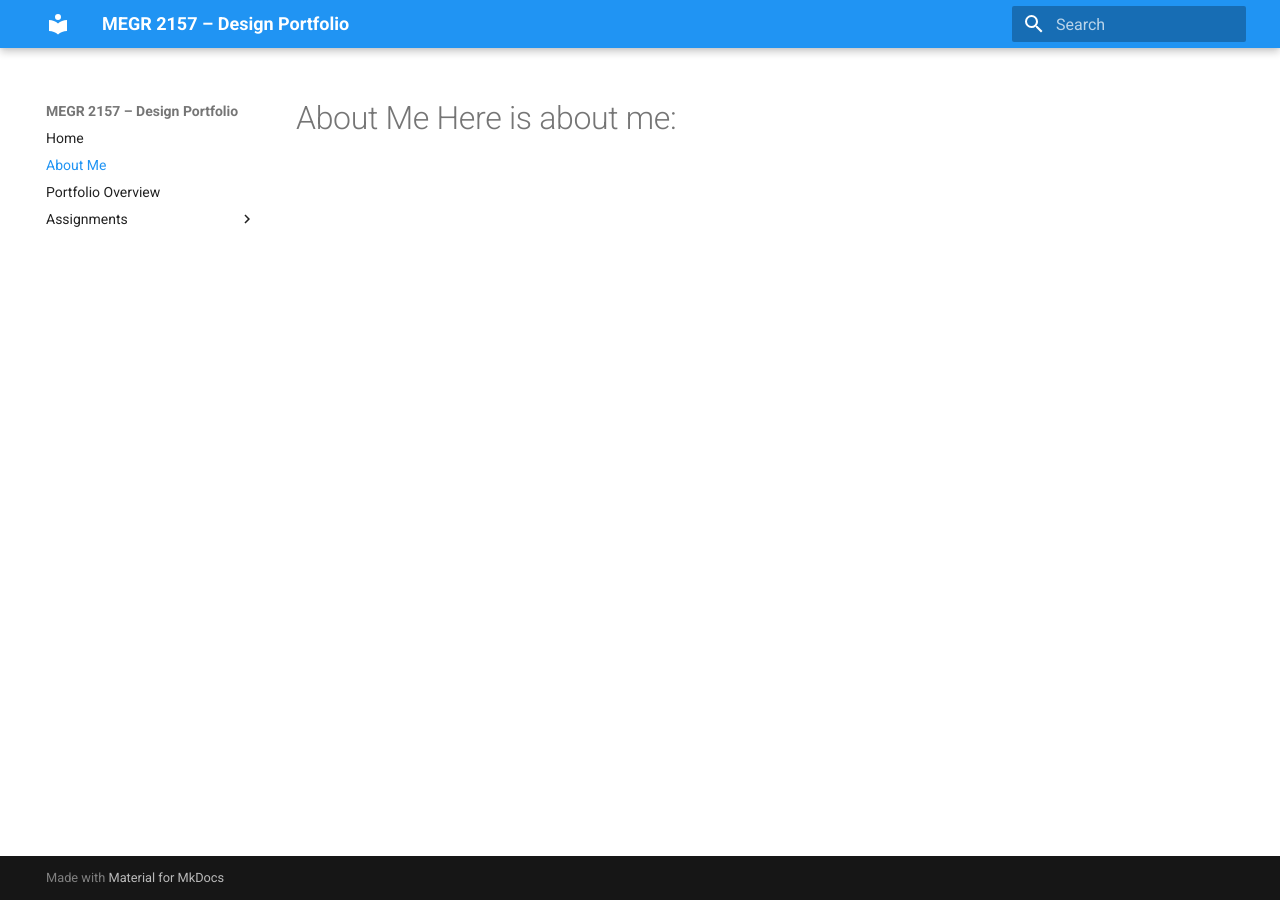
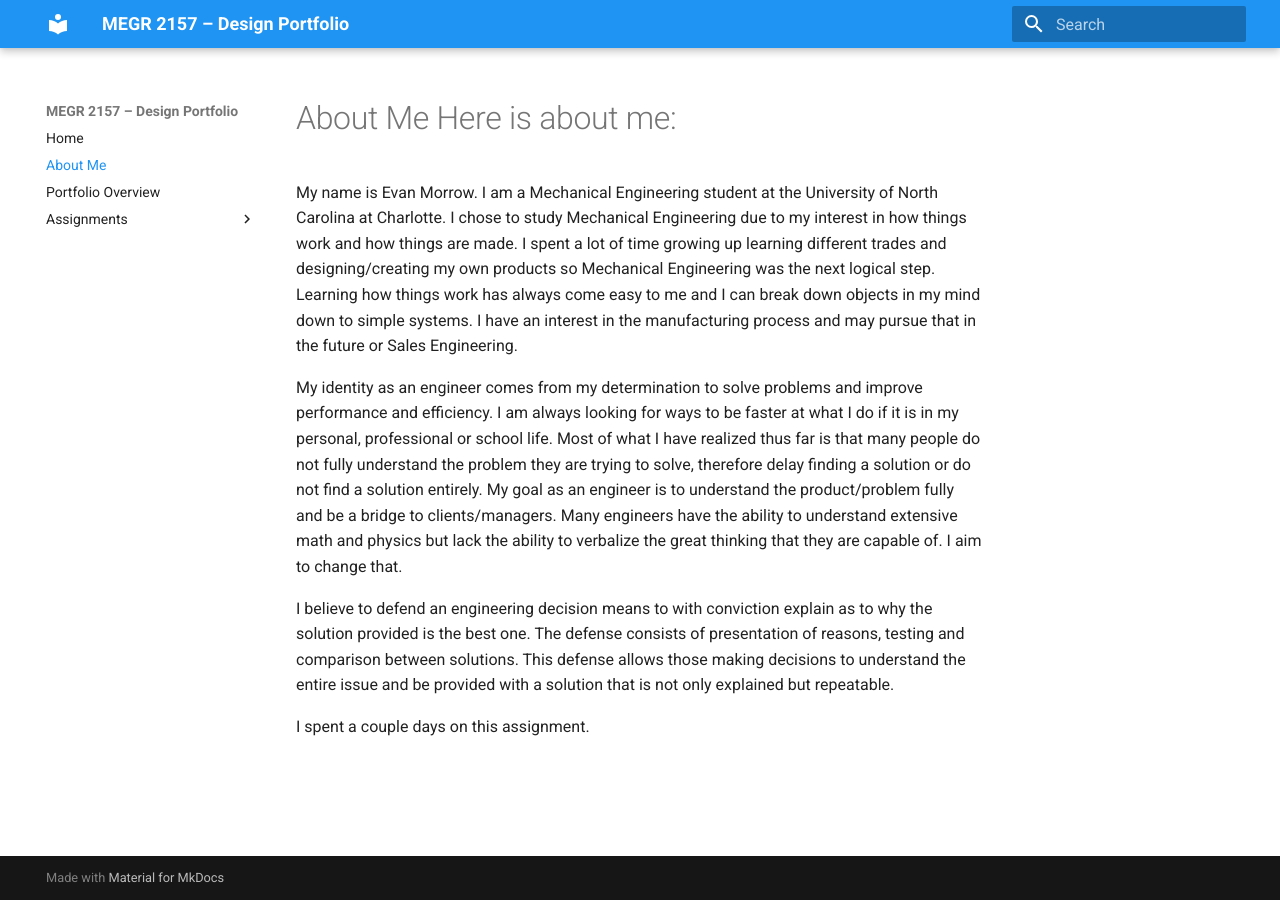
Before and after one commit to morrowevanj/megr2157-portfolio, an MkDocs documentation site: the page built from docs/aboutme/index.md, in a window 1280 px wide. Built offline with MkDocs 1.6.1 and Material for MkDocs 9.7.7, drawn with Linux system fonts in a browser that asks for light colours.

Commit message:
Update index.md

```diff
--- a/docs/aboutme/index.md
+++ b/docs/aboutme/index.md
@@ -1 +1,8 @@
 #About Me Here is about me:
+My name is Evan Morrow. I am a Mechanical Engineering student at the University of North Carolina at Charlotte. I chose to study Mechanical Engineering due to my interest in how things work and how things are made. I spent a lot of time growing up learning different trades and designing/creating my own products so Mechanical Engineering was the next logical step. Learning how things work has always come easy to me and I can break down objects in my mind down to simple systems. I have an interest in the manufacturing process and may pursue that in the future or Sales Engineering.
+
+My identity as an engineer comes from my determination to solve problems and improve performance and efficiency. I am always looking for ways to be faster at what I do if it is in my personal, professional or school life. Most of what I have realized thus far is that many people do not fully understand the problem they are trying to solve, therefore delay finding a solution or do not find a solution entirely. My goal as an engineer is to understand the product/problem fully and be a bridge to clients/managers. Many engineers have the ability to understand extensive math and physics but lack the ability to verbalize the great thinking that they are capable of. I aim to change that.
+
+I believe to defend an engineering decision means to with conviction explain as to why the solution provided is the best one. The defense consists of presentation of reasons, testing and comparison between solutions. This defense allows those making decisions to understand the entire issue and be provided with a solution that is not only explained but repeatable.
+
+I spent a couple days on this assignment.
```
